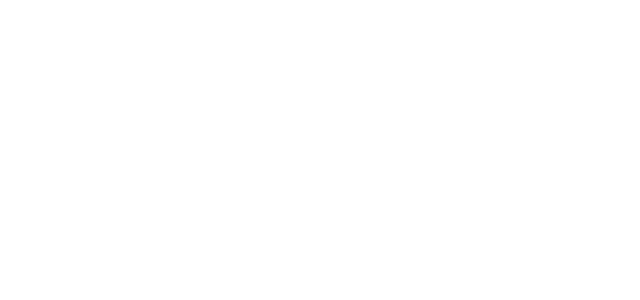
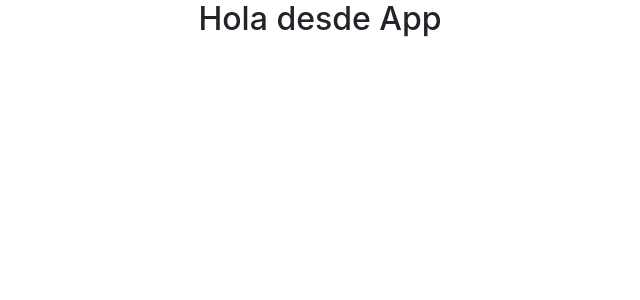
Before and after one commit to lautarosoliani/repo-audio-projects-test, a React (Create React App) app: page / in a window 1280 px wide. Shown: the top 300 px of the page, without its empty margins (320-960 px from the left). Built offline with nearby package versions, Linux system fonts and the light colour scheme.

Commit message:
Bootstrap added to index.html

```diff
--- a/public/index.html
+++ b/public/index.html
@@ -1,14 +1,15 @@
 <!DOCTYPE html>
 <html lang="en">
+
 <head>
   <meta charset="utf-8" />
   <link rel="icon" href="%PUBLIC_URL%/favicon.ico" />
   <meta name="viewport" content="width=device-width, initial-scale=1" />
   <meta name="theme-color" content="#000000" />
-    <meta
-      name="description"
-      content="Web site created using create-react-app"
-    />
+  <meta name="description" content="Web site created using create-react-app" />
+  <link rel="stylesheet" href="https://cdn.jsdelivr.net/npm/bootstrap@4.0.0/dist/css/bootstrap.min.css"
+    integrity="sha384-Gn5384xqQ1aoWXA+058RXPxPg6fy4IWvTNh0E263XmFcJlSAwiGgFAW/dAiS6JXm" crossorigin="anonymous">
+
   <link rel="apple-touch-icon" href="%PUBLIC_URL%/logo192.png" />
   <!--
       manifest.json provides metadata used when your web app is installed on a
@@ -26,8 +27,18 @@
     -->
   <title>React App</title>
 </head>
+
 <body>
   <noscript>You need to enable JavaScript to run this app.</noscript>
+  <script src="https://code.jquery.com/jquery-3.2.1.slim.min.js"
+    integrity="sha384-KJ3o2DKtIkvYIK3UENzmM7KCkRr/rE9/Qpg6aAZGJwFDMVNA/GpGFF93hXpG5KkN"
+    crossorigin="anonymous"></script>
+  <script src="https://cdn.jsdelivr.net/npm/popper.js@1.12.9/dist/umd/popper.min.js"
+    integrity="sha384-ApNbgh9B+Y1QKtv3Rn7W3mgPxhU9K/ScQsAP7hUibX39j7fakFPskvXusvfa0b4Q"
+    crossorigin="anonymous"></script>
+  <script src="https://cdn.jsdelivr.net/npm/bootstrap@4.0.0/dist/js/bootstrap.min.js"
+    integrity="sha384-JZR6Spejh4U02d8jOt6vLEHfe/JQGiRRSQQxSfFWpi1MquVdAyjUar5+76PVCmYl"
+    crossorigin="anonymous"></script>
   <div id="root"></div>
   <!--
       This HTML file is a template.
@@ -40,4 +51,5 @@
       To create a production bundle, use `npm run build` or `yarn build`.
     -->
 </body>
+
 </html>
--- a/src/App.js
+++ b/src/App.js
@@ -2,8 +2,9 @@
 
 function App() {
   return (
-    <div className="App">
-    </div>
+    <h2 className="App">
+      Hola desde App
+    </h2>
   );
 }
 
```
Lines whose indentation alone changed are shown as unchanged.
